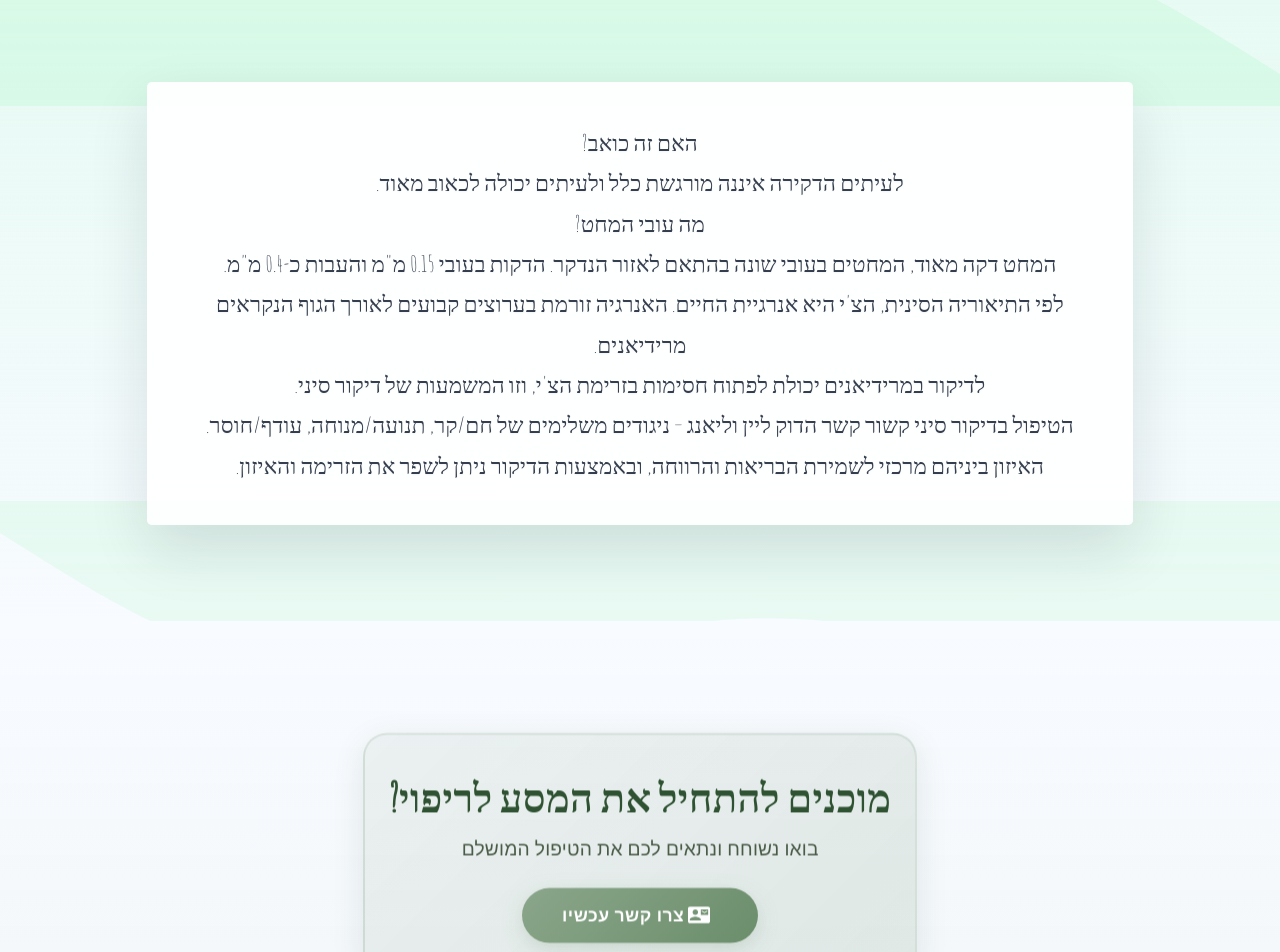
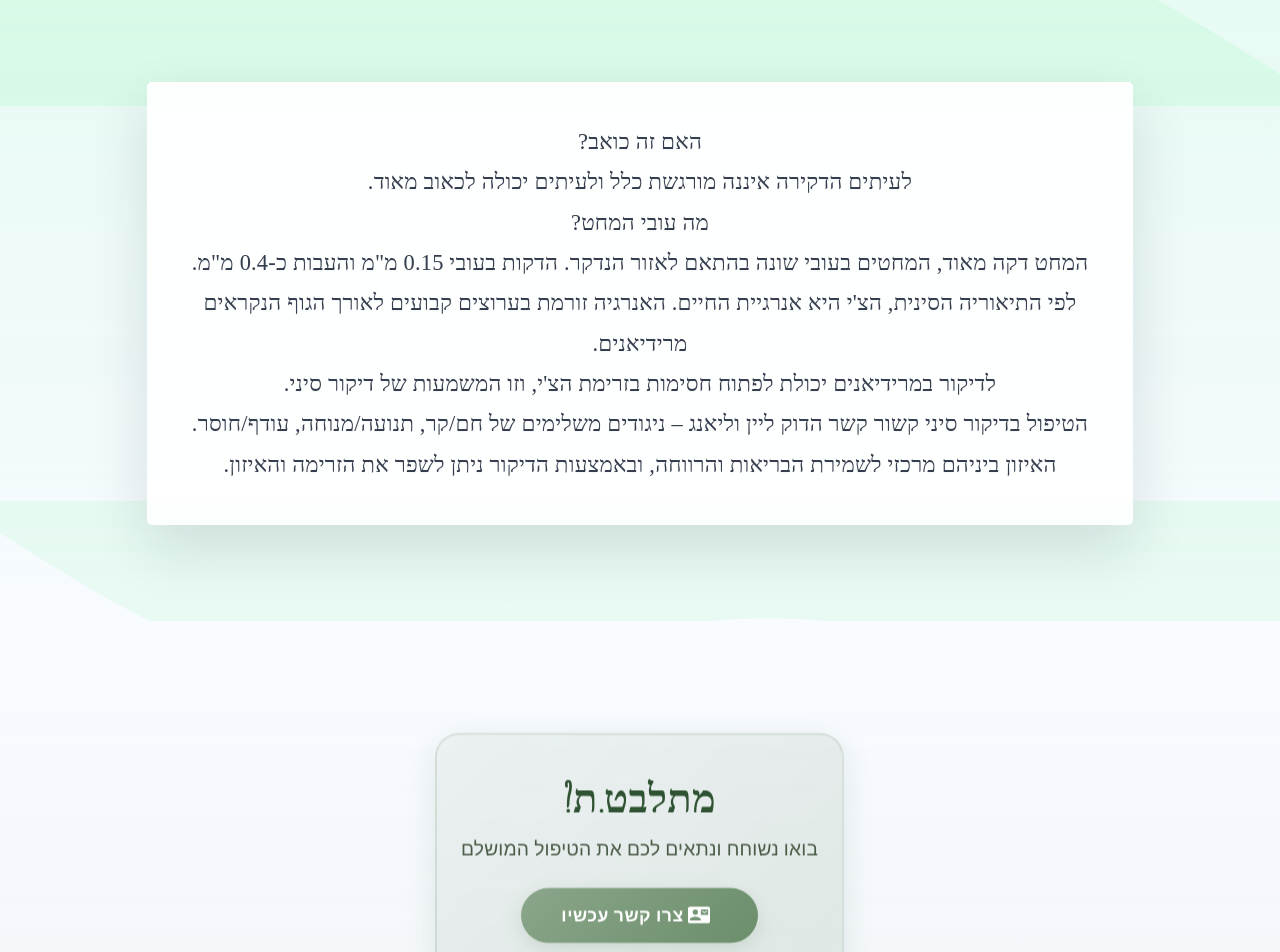
Before and after one commit to Rafcon96/lior-shiatsu, a React (Create React App) app: page /acupuncture in a window 1280 px wide. Shown: the part 1360-2312 px from the top of the page. Built offline with nearby package versions, Linux system fonts and the light colour scheme.

Commit message:
treatmants pages style modify 2

```diff
--- a/src/pages/About/index.jsx
+++ b/src/pages/About/index.jsx
@@ -13,7 +13,7 @@ const res = {
     header:[" סוגי טיפולים שאני מציע:","type of tretment i offer:"],
     title:["כיצד מתבצע הטיפול?","How is the treatment carried out?"],
     cta: {
-      title: ['מוכנים להתחיל את המסע לריפוי?', 'Ready to Begin Your Healing Journey?'],
+      title: ['מתלבט.ת?', 'Still Hesitating?'],
       subtitle: ['בואו נשוחח ונתאים לכם את הטיפול המושלם', 'Let\'s talk and find the perfect treatment for you'],
       button: ['צרו קשר עכשיו', 'Contact Us Now'],
     },
--- a/src/pages/Acupuncture/index.jsx
+++ b/src/pages/Acupuncture/index.jsx
@@ -55,7 +55,7 @@ Acupuncture relates closely to Yin and Yang — complementary opposites such as
 Balancing them is central to health and wellbeing; acupuncture can help improve flow and balance.`,
     ],
     cta: {
-      title: ['מוכנים להתחיל את המסע לריפוי?', 'Ready to Begin Your Healing Journey?'],
+      title: ['מתלבט.ת?', 'Still Hesitating?'],
       subtitle: ['בואו נשוחח ונתאים לכם את הטיפול המושלם', 'Let\'s talk and find the perfect treatment for you'],
       button: ['צרו קשר עכשיו', 'Contact Us Now'],
     },
@@ -174,7 +174,7 @@ const StyledContentBox = styled(Box)(({ theme }) => ({
 }))
 
 const StyledTypography = styled(Typography)(({ theme }) => ({
-  fontFamily: "'Amatic SC', cursive",
+  fontFamily: "'Playfair Display', serif",
   fontWeight: 400,
   fontSize: 'clamp(1.1rem, 2.5vw, 1.4rem)',
   lineHeight: 1.8,
--- a/src/pages/CuppingTherapy/index.jsx
+++ b/src/pages/CuppingTherapy/index.jsx
@@ -40,7 +40,7 @@ The method was recommended by the Prophet Muhammad and referenced by Maimonides.
 In the early 20th century, Sir William Osler, the "father of modern medicine," recommended cupping for conditions like pneumonia.`,
     ],
     cta: {
-      title: ['מוכנים להתחיל את המסע לריפוי?', 'Ready to Begin Your Healing Journey?'],
+      title: ['מתלבט.ת?', 'Still Hesitating?'],
       subtitle: ['בואו נשוחח ונתאים לכם את הטיפול המושלם', 'Let\'s talk and find the perfect treatment for you'],
       button: ['צרו קשר עכשיו', 'Contact Us Now'],
     },
@@ -159,7 +159,7 @@ const StyledContentBox = styled(Box)(({ theme }) => ({
 }))
 
 const StyledTypography = styled(Typography)(({ theme }) => ({
-  fontFamily: "'Amatic SC', cursive",
+  fontFamily:   "'Playfair Display', serif",
   fontWeight: 400,
   fontSize: 'clamp(1.1rem, 2.5vw, 1.4rem)',
   lineHeight: 1.8,
--- a/src/pages/Home/index.js
+++ b/src/pages/Home/index.js
@@ -34,7 +34,7 @@ const res = {
     {buttonTitle:[`מחירון`,`Pricing`],path:'/prices'},
   ],
   cta: {
-    title: ['מוכנים להתחיל את המסע לריפוי?', 'Ready to Begin Your Healing Journey?'],
+    title: ['מתלבט.ת?', 'Still Hesitating?'],
     subtitle: ['בואו נשוחח ונתאים לכם את הטיפול המושלם', 'Let\'s talk and find the perfect treatment for you'],
     button: ['צרו קשר עכשיו', 'Contact Us Now'],
   },
--- a/src/pages/TestimonialSwiper/index.jsx
+++ b/src/pages/TestimonialSwiper/index.jsx
@@ -23,7 +23,7 @@ import ContactMailIcon from '@mui/icons-material/ContactMail';
 const res = {
   heading: ["ביקורות ממטופלים מגוגל", "Reviews from Google"],
   cta: {
-    title: ['מוכנים להתחיל את המסע לריפוי?', 'Ready to Begin Your Healing Journey?'],
+    title: ['מתלבט.ת?', 'Still Hesitating?'],
     subtitle: ['בואו נשוחח ונתאים לכם את הטיפול המושלם', 'Let\'s talk and find the perfect treatment for you'],
     button: ['צרו קשר עכשיו', 'Contact Us Now'],
   },
--- a/src/pages/shiatsu/index.jsx
+++ b/src/pages/shiatsu/index.jsx
@@ -32,7 +32,7 @@ Treatment is done in comfortable clothing; I use thumbs, elbows, and forearms to
 The pressure should feel accurate and pleasant; mild discomfort can occur but we avoid tightening pain.`,
     ],
     cta: {
-      title: ['מוכנים להתחיל את המסע לריפוי?', 'Ready to Begin Your Healing Journey?'],
+      title: ['מתלבט.ת?', 'Still Hesitating?'],
       subtitle: ['בואו נשוחח ונתאים לכם את הטיפול המושלם', 'Let\'s talk and find the perfect treatment for you'],
       button: ['צרו קשר עכשיו', 'Contact Us Now'],
     },
@@ -151,7 +151,7 @@ const StyledContentBox = styled(Box)(({ theme }) => ({
 }))
 
 const StyledTypography = styled(Typography)(({ theme }) => ({
-  fontFamily: "'Amatic SC', cursive",
+  fontFamily:   "'Playfair Display', serif",
   fontWeight: 400,
   fontSize: 'clamp(1.1rem, 2.5vw, 1.4rem)',
   lineHeight: 1.8,
```
